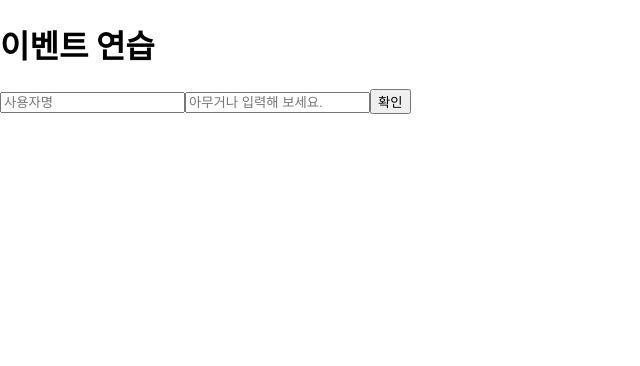
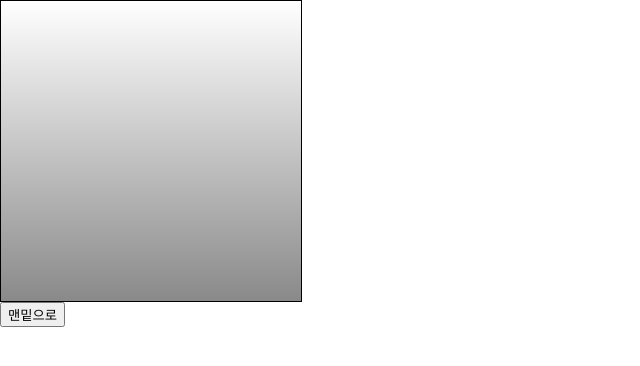
Before and after one commit to iamjinpark/hello-react, a React (Create React App) app: page / in a window 1280 px wide. Shown: the top 366 px of the page, without its empty margins (0-640 px from the left). Built offline with nearby package versions, Linux system fonts and the light colour scheme.

Commit message:
feat : 5강 ref 실습

```diff
--- /dev/null
+++ b/src/5.Ref/ScrollBox.jsx
@@ -0,0 +1,32 @@
+import { Component } from 'react';
+
+class ScrollBox extends Component {
+  scrollBottom = () => {
+    const { scrollHeight, clientHeight } = this.box;
+    this.box.scrollTop = scrollHeight - clientHeight;
+  };
+
+  render() {
+    const style = {
+      border: '1px solid black',
+      height: '300px',
+      width: '300px',
+      overflow: 'auto',
+      position: 'relative',
+    };
+
+    const innerStyle = {
+      width: '100%',
+      height: '650px',
+      background: 'linear-gradient(white,black)',
+    };
+
+    return (
+      <div style={style} ref={(ref) => (this.box = ref)}>
+        <div style={innerStyle}></div>
+      </div>
+    );
+  }
+}
+
+export default ScrollBox;
--- /dev/null
+++ b/src/5.Ref/ValidationSample.css
@@ -0,0 +1,7 @@
+.success {
+  background-color: lightgreen;
+}
+
+.failure {
+  background-color: lightcoral;
+}
--- /dev/null
+++ b/src/5.Ref/ValidationSample.jsx
@@ -0,0 +1,45 @@
+import './ValidationSample.css';
+import { Component } from 'react';
+
+class ValidationSample extends Component {
+  state = {
+    password: '',
+    clicked: false,
+    validated: false,
+  };
+
+  handleChange = (e) => {
+    this.setState({ password: e.target.value });
+  };
+
+  handleButtonClick = () => {
+    this.setState({
+      clicked: true,
+      validated: this.state.password === '0000',
+    });
+    this.input.focus();
+  };
+
+  render() {
+    return (
+      <div>
+        <input
+          type="password"
+          ref={(ref) => (this.input = ref)}
+          value={this.state.password}
+          onChange={this.handleChange}
+          className={
+            this.state.clicked
+              ? this.state.validated
+                ? 'success'
+                : 'failure'
+              : ''
+          }
+        />
+        <button onClick={this.handleButtonClick}>검증하기</button>
+      </div>
+    );
+  }
+}
+
+export default ValidationSample;
--- a/src/App.js
+++ b/src/App.js
@@ -2,17 +2,30 @@ import './App.css';
 import MyComponent from './3.Component/MyComponent';
 import Say from './3.Component/Say';
 import EventPractice from './4.EventHandling/EventPractice.jsx';
+import ValidationSample from './5.Ref/ValidationSample.jsx';
+import ScrollBox from './5.Ref/ScrollBox.jsx';
+import { Component } from 'react';
 
-function App() {
-  return (
-    <>
-      {/* <MyComponent name="react" favoriteNumber={9}>
+class App extends Component {
+  render() {
+    return (
+      <div>
+        {/* <MyComponent name="react" favoriteNumber={9}>
         리액트
       </MyComponent> */}
-      {/* <Say /> */}
-      <EventPractice />
-    </>
-  );
+        {/* <Say /> */}
+        {/* <EventPractice /> */}
+        {/* <ValidationSample /> */}
+
+        <ScrollBox
+          ref={(ref) => {
+            this.ScrollBox = ref;
+          }}
+        />
+        <button onClick={() => this.ScrollBox.scrollBottom()}>맨밑으로</button>
+      </div>
+    );
+  }
 }
 
 export default App;
```
